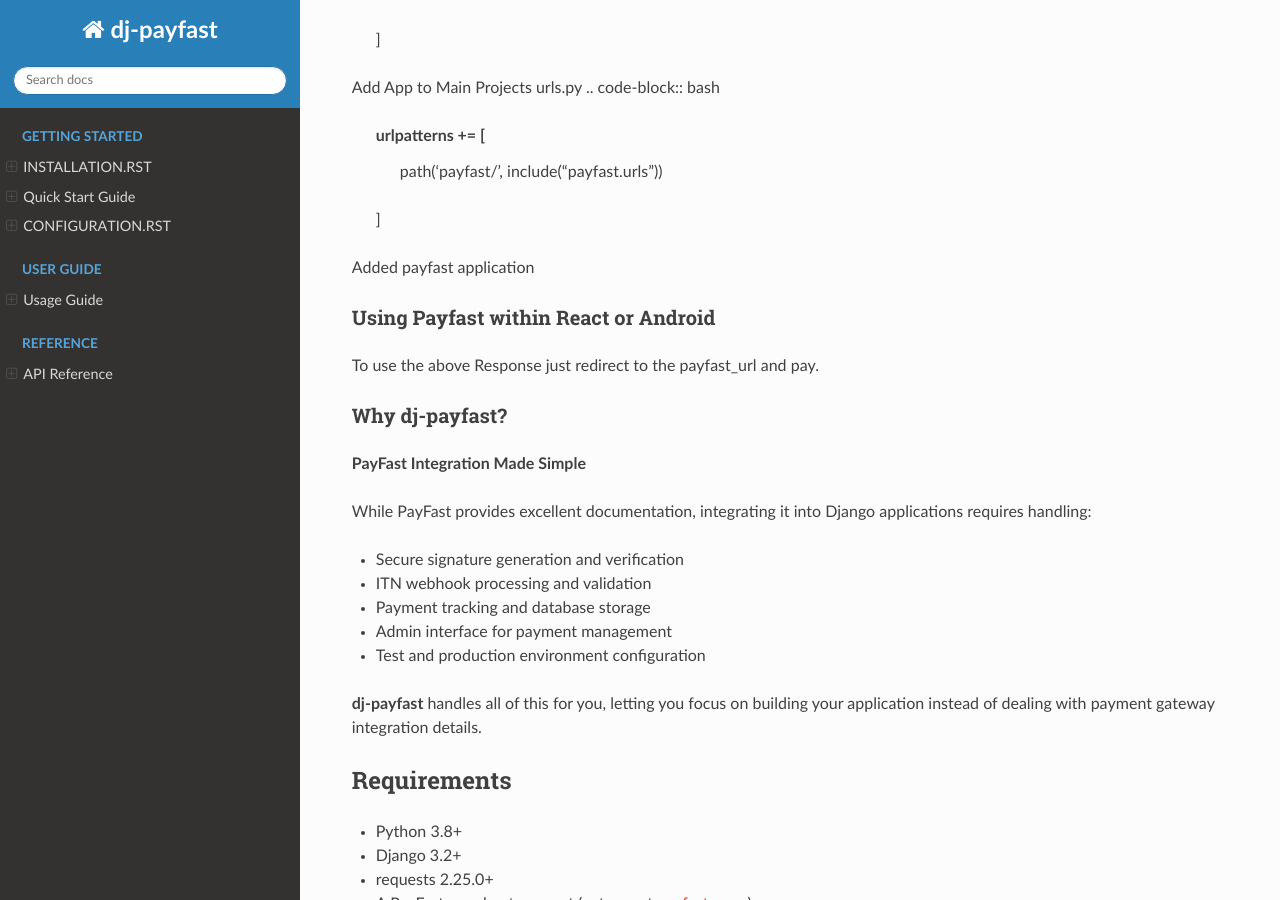
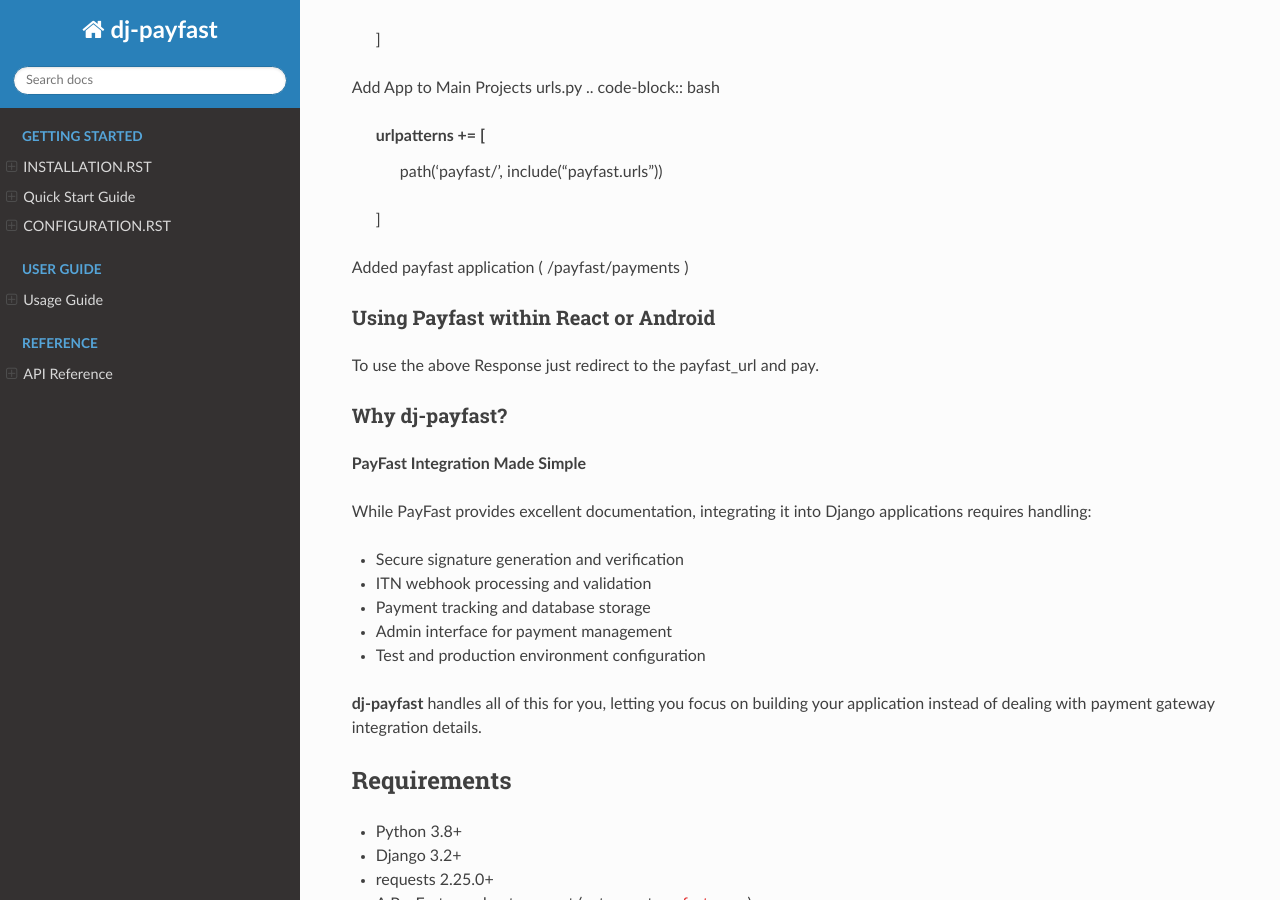
Before and after one commit to Carrington-dev/dj-payfast, a Sphinx documentation site: the page built from docs/index.rst, in a window 1280 px wide and 900 px high, scrolled down 974 px. Built offline with Sphinx 7.4.7 and the Read the Docs theme 3.1.0, drawn with Linux system fonts in a browser that asks for light colours; pages that are not in the unit, such as notebooks, are missing from menus.

Commit message:
Update index.rst

```diff
--- a/docs/index.rst
+++ b/docs/index.rst
@@ -61,11 +61,11 @@ Add App to Main Projects urls.py
       path('payfast/', include("payfast.urls"))
    ]
 
-Added payfast application
+Added payfast application ( /payfast/payments )
 
 .. code-block:: python
    # perform a post request on
-   .. /payfast/payments
+
 
    # some fields are not required
    # This is a post request
@@ -91,6 +91,7 @@ Added payfast application
       "custom_int5": null # optional field
    }
 
+.. code-block:: json
    # Expected Response
    {
       "amount": "99.99",
```
